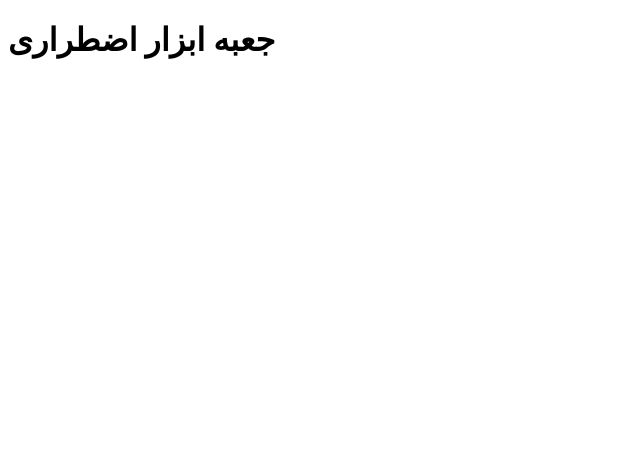
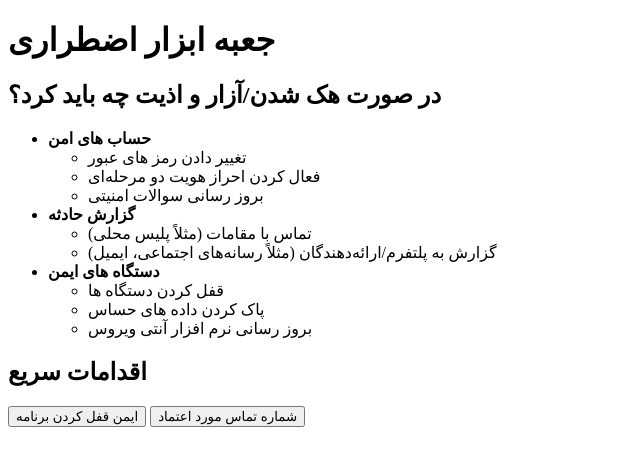
Before and after one commit to kubra-Islami/Seda-App-Committed-kings-web, a plain HTML site: page frontend/pages/Emergency Toolkit/Emergency Toolkit.html in a window 1280 px wide. Shown: the whole page, without its empty margins (0-640 px from the left). Drawn offline with Linux system fonts and the light colour scheme.

Commit message:
Working on the structure

```diff
--- a/frontend/pages/Emergency Toolkit/Emergency Toolkit.html
+++ b/frontend/pages/Emergency Toolkit/Emergency Toolkit.html
@@ -9,6 +9,37 @@
   <header>
     <h1>جعبه ابزار اضطراری</h1>
   </header>
-
+  <main>
+    <section>
+      <h2>در صورت هک شدن/آزار و اذیت چه باید کرد؟</h2>
+      <ul>
+        <li><strong>حساب های امن</strong>
+          <ul>
+            <li>تغییر دادن رمز های عبور</li>
+            <li>فعال کردن احراز هویت دو مرحله‌ای</li>
+            <li>بروز رسانی سوالات امنیتی</li>
+          </ul>
+        </li>
+        <li><strong>گزارش حادثه</strong>
+          <ul>
+            <li>تماس با مقامات (مثلاً پلیس محلی)</li>
+            <li>گزارش به پلتفرم/ارائه‌دهندگان (مثلاً رسانه‌های اجتماعی، ایمیل)</li>
+          </ul>
+        </li>
+        <li><strong>دستگاه های ایمن</strong>
+          <ul>
+            <li>قفل کردن دستگاه ها</li>
+            <li>پاک کردن داده های حساس</li>
+            <li>بروز رسانی نرم افزار آنتی ویروس</li>
+          </ul>
+        </li>
+      </ul>
+    </section>
+    <section>
+      <h2>اقدامات سریع</h2>
+      <button>ایمن قفل کردن برنامه </button>
+      <button>شماره تماس مورد اعتماد</button>
+    </section>
+  </main>
 </body>
 </html>
```
